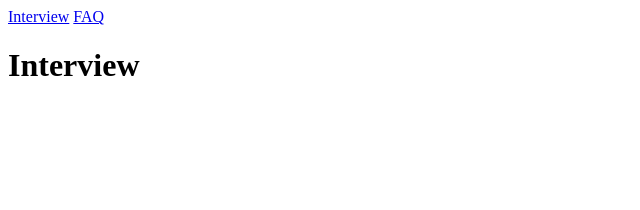
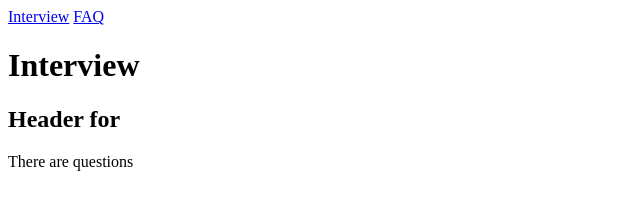
Before and after one commit to eihli/directives-test, a plain HTML site: page index.html at #/faq in a window 1280 px wide. Shown: the whole page, without its empty margins (0-640 px from the left). Drawn offline with nearby package versions, Linux system fonts and the light colour scheme; some packages are replaced by stand-ins of ours.

Commit message:
Fix a couple possible errors.
Still not working correctly.

```diff
--- a/interviewPartial.html
+++ b/interviewPartial.html
@@ -1,6 +1,6 @@
 <div>
   <h1>Interview</h1>
-  <div header></div>
+  <div header-directive></div>
   <div ng-repeat="question in service.collection">
     <div>Title: {{question.title}}</div>
     <div>Question: {{question.question}}</div>
--- a/scripts.js
+++ b/scripts.js
@@ -74,6 +74,10 @@
 
   function headerDirective() {
     return {
+      scope: {
+        pagename: '=',
+        service: '='
+      },
       templateUrl: 'header.html'
     };
   };
```
Also changed, not shown: faqPartial.html (+1 -1 lines).
